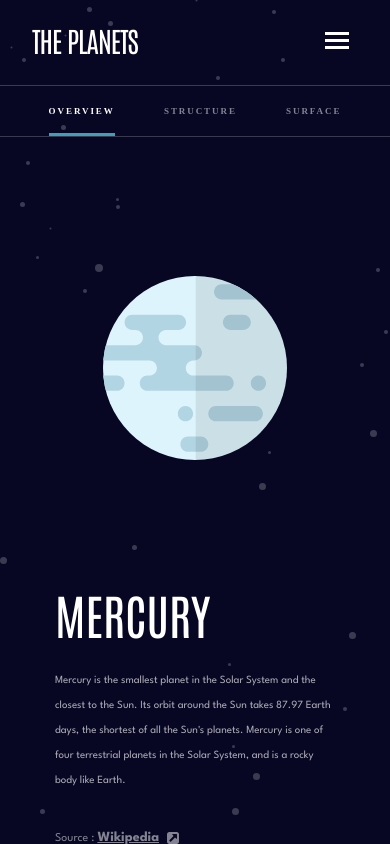
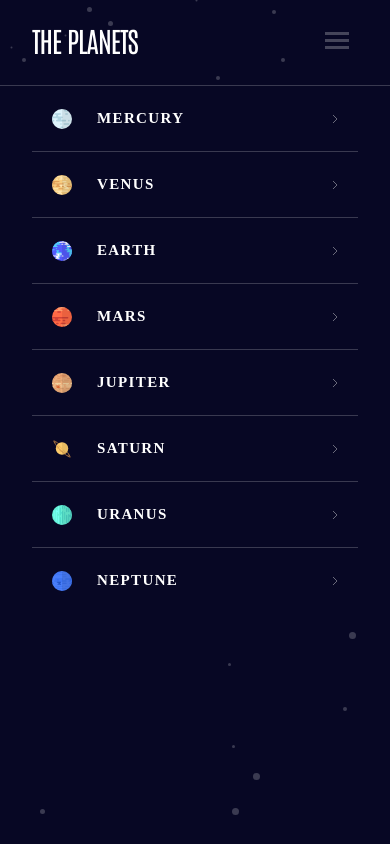
Before and after one commit to Cotne2003/PlanetsFactSite, a React (Vite) app: page / in a window 390 px wide. Both pictures are taken after a click on the picture 337 px from the left and 40 px from the top of the page. Shown: the top 844 px of the page. Built offline with nearby package versions, Linux system fonts and the light colour scheme.

Commit message:
added mobile menu

```diff
--- a/src/App.tsx
+++ b/src/App.tsx
@@ -2,11 +2,13 @@ import "./App.css";
 import Header from "./components/header/Header";
 import Main from "./components/main/Main";
 import DATA from "./components/DATA";
+import MobileMenu from "./components/mobile_menu/MobileMenu";
 import { useState } from "react";
 
 function App() {
   const [choosePlanet, setChoosePlanet] = useState(1);
   const [leftSlide, setLeftSlide] = useState(false);
+  const [mobileMenu, setMobileMenu] = useState(false);
 
   return (
     <>
@@ -15,8 +17,15 @@ function App() {
         choosePlanet={choosePlanet}
         setLeftSlide={setLeftSlide}
         leftSlide={leftSlide}
+        mobileMenu={mobileMenu}
+        setMobileMenu={setMobileMenu}
       />
-      {choosePlanet === 1 ? (
+      {mobileMenu ? (
+        <MobileMenu
+          setChoosePlanet={setChoosePlanet}
+          setMobileMenu={setMobileMenu}
+        />
+      ) : choosePlanet === 1 ? (
         <Main
           leftSlide={leftSlide}
           choosePlanet={choosePlanet}
@@ -31,6 +40,7 @@ function App() {
           revolutionDescription={DATA.mercury.revolutionDescription}
           radiusDescription={DATA.mercury.radiusDescription}
           averageDescription={DATA.mercury.averageDescription}
+          setMobileMenu={setMobileMenu}
         />
       ) : choosePlanet === 2 ? (
         <Main
@@ -47,6 +57,7 @@ function App() {
           revolutionDescription={DATA.venus.revolutionDescription}
           radiusDescription={DATA.venus.radiusDescription}
           averageDescription={DATA.venus.averageDescription}
+          setMobileMenu={setMobileMenu}
         />
       ) : choosePlanet === 3 ? (
         <Main
@@ -63,6 +74,7 @@ function App() {
           revolutionDescription={DATA.earth.revolutionDescription}
           radiusDescription={DATA.earth.radiusDescription}
           averageDescription={DATA.earth.averageDescription}
+          setMobileMenu={setMobileMenu}
         />
       ) : choosePlanet === 4 ? (
         <Main
@@ -79,6 +91,7 @@ function App() {
           revolutionDescription={DATA.mars.revolutionDescription}
           radiusDescription={DATA.mars.radiusDescription}
           averageDescription={DATA.mars.averageDescription}
+          setMobileMenu={setMobileMenu}
         />
       ) : choosePlanet === 5 ? (
         <Main
@@ -95,6 +108,7 @@ function App() {
           revolutionDescription={DATA.jupiter.revolutionDescription}
           radiusDescription={DATA.jupiter.radiusDescription}
           averageDescription={DATA.jupiter.averageDescription}
+          setMobileMenu={setMobileMenu}
         />
       ) : choosePlanet === 6 ? (
         <Main
@@ -111,6 +125,7 @@ function App() {
           revolutionDescription={DATA.saturn.revolutionDescription}
           radiusDescription={DATA.saturn.radiusDescription}
           averageDescription={DATA.saturn.averageDescription}
+          setMobileMenu={setMobileMenu}
         />
       ) : choosePlanet === 7 ? (
         <Main
@@ -127,6 +142,7 @@ function App() {
           revolutionDescription={DATA.uranus.revolutionDescription}
           radiusDescription={DATA.uranus.radiusDescription}
           averageDescription={DATA.uranus.averageDescription}
+          setMobileMenu={setMobileMenu}
         />
       ) : choosePlanet === 7 ? (
         <Main
@@ -143,6 +159,7 @@ function App() {
           revolutionDescription={DATA.uranus.revolutionDescription}
           radiusDescription={DATA.uranus.radiusDescription}
           averageDescription={DATA.uranus.averageDescription}
+          setMobileMenu={setMobileMenu}
         />
       ) : choosePlanet === 7 ? (
         <Main
@@ -159,6 +176,7 @@ function App() {
           revolutionDescription={DATA.uranus.revolutionDescription}
           radiusDescription={DATA.uranus.radiusDescription}
           averageDescription={DATA.uranus.averageDescription}
+          setMobileMenu={setMobileMenu}
         />
       ) : choosePlanet === 7 ? (
         <Main
@@ -175,6 +193,7 @@ function App() {
           revolutionDescription={DATA.uranus.revolutionDescription}
           radiusDescription={DATA.uranus.radiusDescription}
           averageDescription={DATA.uranus.averageDescription}
+          setMobileMenu={setMobileMenu}
         />
       ) : choosePlanet === 8 ? (
         <Main
@@ -191,6 +210,7 @@ function App() {
           revolutionDescription={DATA.neptune.revolutionDescription}
           radiusDescription={DATA.neptune.radiusDescription}
           averageDescription={DATA.neptune.averageDescription}
+          setMobileMenu={setMobileMenu}
         />
       ) : null}
     </>
--- a/src/components/DATA.ts
+++ b/src/components/DATA.ts
@@ -119,6 +119,7 @@ export interface mainProps {
     revolutionDescription: string;
     radiusDescription: string;
     averageDescription: string;
+    setMobileMenu: (value: boolean) => void;
 }
 
 export interface footerProps {
--- a/src/components/header/Header.css
+++ b/src/components/header/Header.css
@@ -8,6 +8,10 @@ header {
 
 .navbar-menu-logo {
     display: none;
+}
+
+.menu-clicked {
+    opacity: 0.2487;
 }
 
 .logo {
@@ -35,14 +39,14 @@ header {
     display: block;
 }
 
-ul {
+.navigation {
     position: relative;
     display: flex;
     gap: 3.3rem;
     list-style: none;
 }
 
-ul li {
+.navigation li {
     cursor: pointer;
     color: #FFF;
     font-size: 1.1rem;
@@ -54,11 +58,11 @@ ul li {
     opacity: 0.75;
 }
 
-ul li:hover {
+.navigation li:hover {
     opacity: 1;
 }
 
-.planet-clicked {
+.navigation .planet-clicked {
     opacity: 1;
 }
 
@@ -77,7 +81,7 @@ ul li:hover {
         justify-content: space-between;
     }
 
-    ul {
+    .navigation {
         display: none;
     }
 
--- a/src/components/header/Header.tsx
+++ b/src/components/header/Header.tsx
@@ -7,6 +7,8 @@ interface props {
   choosePlanet: number;
   setLeftSlide: (value: boolean) => void;
   leftSlide: boolean;
+  mobileMenu: boolean;
+  setMobileMenu: (value: boolean) => void;
 }
 
 function Header(props: props) {
@@ -14,8 +16,19 @@ function Header(props: props) {
   return (
     <header>
       <h1 className="logo">THE PLANETS</h1>
-      <img src={navbarMenu} alt="" className="navbar-menu-logo" />
-      <ul>
+      <img
+        src={navbarMenu}
+        alt=""
+        className={
+          props.mobileMenu
+            ? "navbar-menu-logo menu-clicked"
+            : "navbar-menu-logo"
+        }
+        onClick={() => {
+          props.setMobileMenu(!props.mobileMenu);
+        }}
+      />
+      <ul className="navigation">
         <div
           className={props.leftSlide ? "slider-block active" : "slider-block"}
         ></div>
@@ -23,6 +36,7 @@ function Header(props: props) {
           className={planetHover === 1 ? "planet-clicked" : ""}
           onClick={() => {
             setPlanetHover(1);
+            props.setMobileMenu(false);
             if (props.choosePlanet === 1) {
               return;
             }
@@ -41,6 +55,7 @@ function Header(props: props) {
           className={planetHover === 2 ? "planet-clicked" : ""}
           onClick={() => {
             setPlanetHover(2);
+            props.setMobileMenu(false);
             if (props.choosePlanet === 2) {
               return;
             }
@@ -59,6 +74,7 @@ function Header(props: props) {
           className={planetHover === 3 ? "planet-clicked" : ""}
           onClick={() => {
             setPlanetHover(3);
+            props.setMobileMenu(false);
             if (props.choosePlanet === 3) {
               return;
             }
@@ -77,6 +93,7 @@ function Header(props: props) {
           className={planetHover === 4 ? "planet-clicked" : ""}
           onClick={() => {
             setPlanetHover(4);
+            props.setMobileMenu(false);
             if (props.choosePlanet === 4) {
               return;
             }
@@ -95,6 +112,7 @@ function Header(props: props) {
           className={planetHover === 5 ? "planet-clicked" : ""}
           onClick={() => {
             setPlanetHover(5);
+            props.setMobileMenu(false);
             if (props.choosePlanet === 5) {
               return;
             }
@@ -113,6 +131,7 @@ function Header(props: props) {
           className={planetHover === 6 ? "planet-clicked" : ""}
           onClick={() => {
             setPlanetHover(6);
+            props.setMobileMenu(false);
             if (props.choosePlanet === 6) {
               return;
             }
@@ -131,6 +150,7 @@ function Header(props: props) {
           className={planetHover === 7 ? "planet-clicked" : ""}
           onClick={() => {
             setPlanetHover(7);
+            props.setMobileMenu(false);
             if (props.choosePlanet === 7) {
               return;
             }
@@ -149,6 +169,7 @@ function Header(props: props) {
           className={planetHover === 8 ? "planet-clicked" : ""}
           onClick={() => {
             setPlanetHover(8);
+            props.setMobileMenu(false);
             if (props.choosePlanet === 8) {
               return;
             }
--- a/src/components/main/Main.tsx
+++ b/src/components/main/Main.tsx
@@ -41,7 +41,7 @@ function Main(props: mainProps) {
                 ? props.imgOverview
                 : ""
             }
-            alt="mercury"
+            alt=""
             className={
               props.choosePlanet === 1
                 ? "planet-mercury"
--- /dev/null
+++ b/src/components/mobile_menu/MobileMenu.css
@@ -0,0 +1,38 @@
+.mobile-menu ul li img:nth-child(1) {
+    width: 2rem;
+}
+
+.mobile-menu {
+    background: #070724;
+    color: #FFF;
+    font-family: Spartan;
+    font-size: 15px;
+    font-style: normal;
+    font-weight: 700;
+    line-height: 25px;
+    letter-spacing: 1.364px;
+    text-transform: uppercase;
+}
+
+.mobile-menu ul {
+    padding: 0 3.2rem;
+}
+
+.mobile-menu ul li {
+    list-style: none;
+    display: flex;
+    align-items: center;
+    justify-content: space-between;
+    border-bottom: 1px solid rgba(255, 255, 255, 0.199);
+    padding: 2rem;
+}
+
+.mobile-menu ul li:nth-last-child(1) {
+    border-bottom: none;
+}
+
+.mobile-menu ul li div {
+    display: flex;
+    align-items: center;
+    gap: 2.5rem;
+}
--- /dev/null
+++ b/src/components/mobile_menu/MobileMenu.tsx
@@ -0,0 +1,120 @@
+import "./MobileMenu.css";
+import mercury from "/planet-mercury.svg";
+import venus from "/planet-venus.svg";
+import earth from "/planet-earth.svg";
+import mars from "/planet-mars.svg";
+import jupiter from "/planet-jupiter.svg";
+import saturn from "/planet-saturn.svg";
+import uranus from "/planet-uranus.svg";
+import neptune from "/planet-neptune.svg";
+import vector from "/icon-chevron.svg";
+
+interface props {
+  setChoosePlanet: (value: number) => void;
+  setMobileMenu: (value: boolean) => void;
+}
+
+export default function MobileMenu(props: props) {
+  return (
+    <div className="mobile-menu">
+      <ul>
+        <li
+          onClick={() => {
+            props.setChoosePlanet(1);
+            props.setMobileMenu(false);
+          }}
+        >
+          <div>
+            <img src={mercury} alt="" />
+            <span>mercury</span>
+          </div>
+          <img src={vector} alt="" />
+        </li>
+        <li
+          onClick={() => {
+            props.setChoosePlanet(2);
+            props.setMobileMenu(false);
+          }}
+        >
+          <div>
+            <img src={venus} alt="" />
+            <span>venus</span>
+          </div>
+          <img src={vector} alt="" />
+        </li>
+        <li
+          onClick={() => {
+            props.setChoosePlanet(3);
+            props.setMobileMenu(false);
+          }}
+        >
+          <div>
+            <img src={earth} alt="" />
+            <span>earth</span>
+          </div>
+          <img src={vector} alt="" />
+        </li>
+        <li
+          onClick={() => {
+            props.setChoosePlanet(4);
+            props.setMobileMenu(false);
+          }}
+        >
+          <div>
+            <img src={mars} alt="" />
+            <span>mars</span>
+          </div>
+          <img src={vector} alt="" />
+        </li>
+        <li
+          onClick={() => {
+            props.setChoosePlanet(5);
+            props.setMobileMenu(false);
+          }}
+        >
+          <div>
+            <img src={jupiter} alt="" />
+            <span>jupiter</span>
+          </div>
+          <img src={vector} alt="" />
+        </li>
+        <li
+          onClick={() => {
+            props.setChoosePlanet(6);
+            props.setMobileMenu(false);
+          }}
+        >
+          <div>
+            <img src={saturn} alt="" />
+            <span>saturn</span>
+          </div>
+          <img src={vector} alt="" />
+        </li>
+        <li
+          onClick={() => {
+            props.setChoosePlanet(7);
+            props.setMobileMenu(false);
+          }}
+        >
+          <div>
+            <img src={uranus} alt="" />
+            <span>uranus</span>
+          </div>
+          <img src={vector} alt="" />
+        </li>
+        <li
+          onClick={() => {
+            props.setChoosePlanet(8);
+            props.setMobileMenu(false);
+          }}
+        >
+          <div>
+            <img src={neptune} alt="" />
+            <span>neptune</span>
+          </div>
+          <img src={vector} alt="" />
+        </li>
+      </ul>
+    </div>
+  );
+}
```
Also changed, not shown: src/components/footer/Footer.css (+10 -0 lines), src/components/footer/FooterDiv.css (+10 -0 lines), src/components/main/Main.css (+8 -0 lines).
